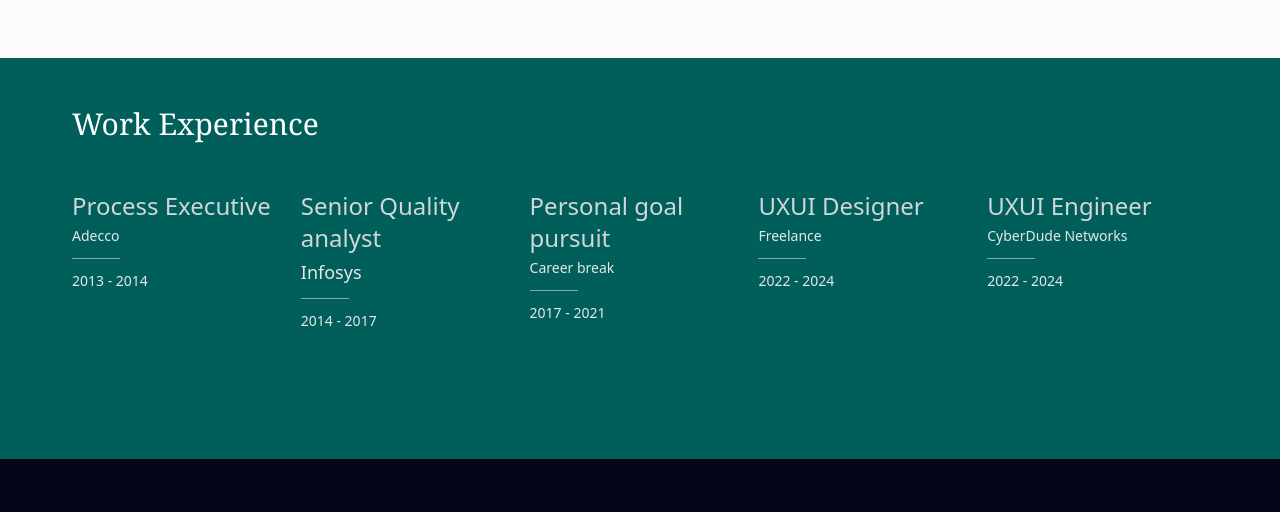
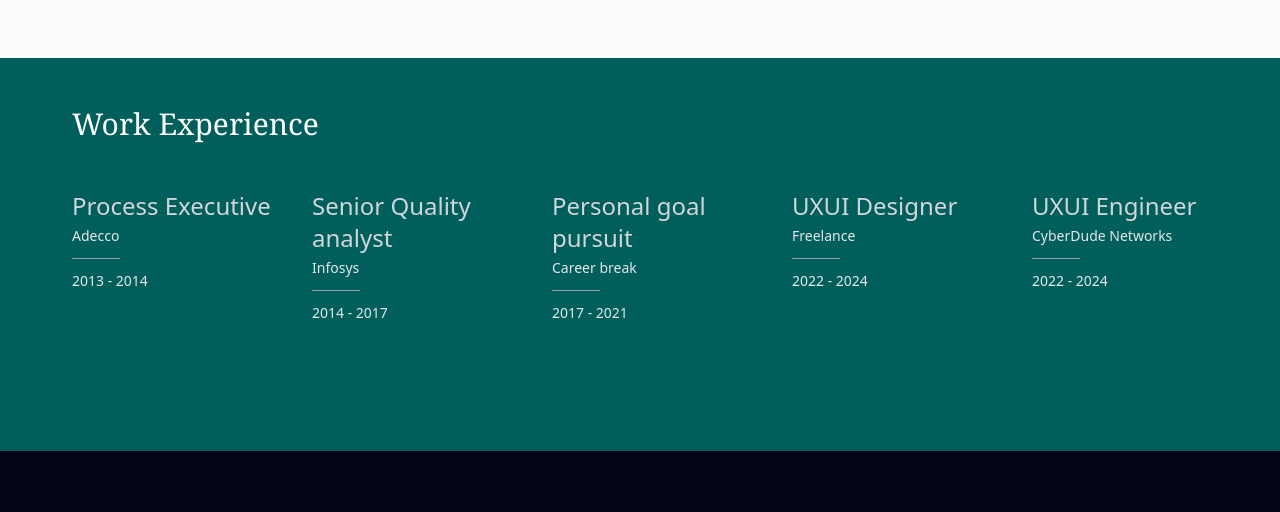
Before and after one commit to sidhgeetha/geetha-site, a website built with Vite: page index.html in a window 1280 px wide. Shown: the part 4005-4517 px from the top of the page. Built offline with nearby package versions, Linux system fonts and the light colour scheme; a web font is replaced by a local one.

Commit message:
tailwindcss chnages

```diff
--- a/index.html
+++ b/index.html
@@ -470,47 +470,47 @@
             Work Experience
           </h2>
 
-          <div class="flex  sm:flex-col md:flex-row lg:flex-row gap-4">
+          <div class="flex  sm:flex-col md:flex-row lg:flex-row gap-10">
             <!-- Experience 1 -->
             <div class="flex-1 min-w-[200px]">
-              <p class="text-gray-300 text-2xl  mb-1">Process Executive</p>
-              <h3 class="text-gray-200 font-medium text-sm mb-1">Adecco</h3>
+              <p class="text-gray-300 text-2xl font-thin mb-1">Process Executive</p>
+              <h3 class="text-gray-200 font-light text-sm mb-1">Adecco</h3>
               <div class="w-12 h-px bg-slate-400 my-3"></div>
-              <p class="text-gray-200 text-primary text-sm font-medium">2013 -
+              <p class="text-gray-200 text-primary text-sm font-extralight">2013 -
                 2014</p>
             </div>
 
             <div class="flex-1 min-w-[200px]">
-              <p class="text-gray-300 text-2xl mb-1">Senior Quality analyst</p>
-              <h3 class="text-gray-200 font-medium text-lg mb-1">Infosys</h3>
+              <p class="text-gray-300 text-2xl font-thin mb-1">Senior Quality analyst</p>
+              <h3 class="text-gray-200 font-light text-sm mb-1">Infosys</h3>
               <div class="w-12 h-px bg-slate-400  my-3"></div>
-              <p class="text-gray-200 text-primary text-sm font-medium">2014 -
+              <p class="text-gray-200 text-primary text-sm font-extralight">2014 -
                 2017</p>
             </div>
 
             <div class="flex-1 min-w-[200px]">
-              <p class="text-gray-300 text-2xl mb-1">Personal goal pursuit</p>
-              <h3 class="text-gray-200 font-medium text-sm mb-1">Career
+              <p class="text-gray-300 text-2xl font-thin mb-1">Personal goal pursuit</p>
+              <h3 class="text-gray-200 font-light text-sm mb-1">Career
                 break</h3>
               <div class="w-12 h-px bg-slate-400  my-3"></div>
-              <p class="text-gray-200 text-primary text-sm font-medium">2017 -
+              <p class="text-gray-200 text-primary text-sm font-extralight">2017 -
                 2021</p>
             </div>
 
             <div class="flex-1 min-w-[200px]">
-              <p class="text-gray-300 text-2xl mb-1">UXUI Designer</p>
-              <h3 class="text-gray-200 font-medium text-sm mb-1">Freelance</h3>
+              <p class="text-gray-300 text-2xl font-thin mb-1">UXUI Designer</p>
+              <h3 class="text-gray-200 font-light text-sm mb-1">Freelance</h3>
               <div class="w-12 h-px bg-slate-400  my-3"></div>
-              <p class="text-gray-200 text-primary text-sm font-medium">2022 -
+              <p class="text-gray-200 text-primary text-sm font-extralight">2022 -
                 2024</p>
             </div>
 
             <div class="flex-1 min-w-[200px]">
-              <p class="text-gray-300 text-2xl mb-1">UXUI Engineer</p>
-              <h3 class="text-gray-200 font-medium text-sm mb-1">CyberDude
+              <p class="text-gray-300 text-2xl font-thin mb-1">UXUI Engineer</p>
+              <h3 class="text-gray-200 font-light text-sm mb-1">CyberDude
                 Networks </h3>
               <div class="w-12 h-px bg-slate-400  my-3"></div>
-              <p class="text-gray-200 text-primary text-sm font-medium">2022 -
+              <p class="text-gray-200 text-primary text-sm font-extralight">2022 -
                 2024</p>
             </div>
           </div>
```
